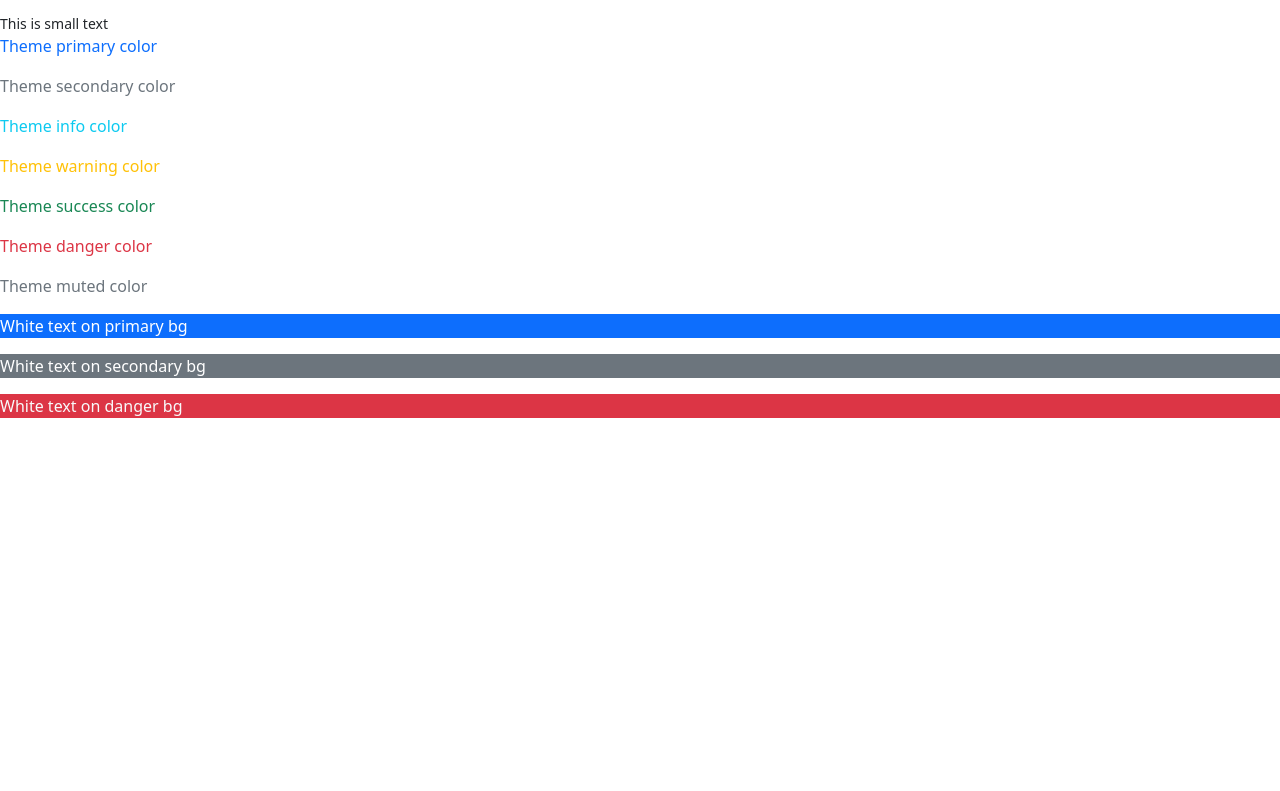
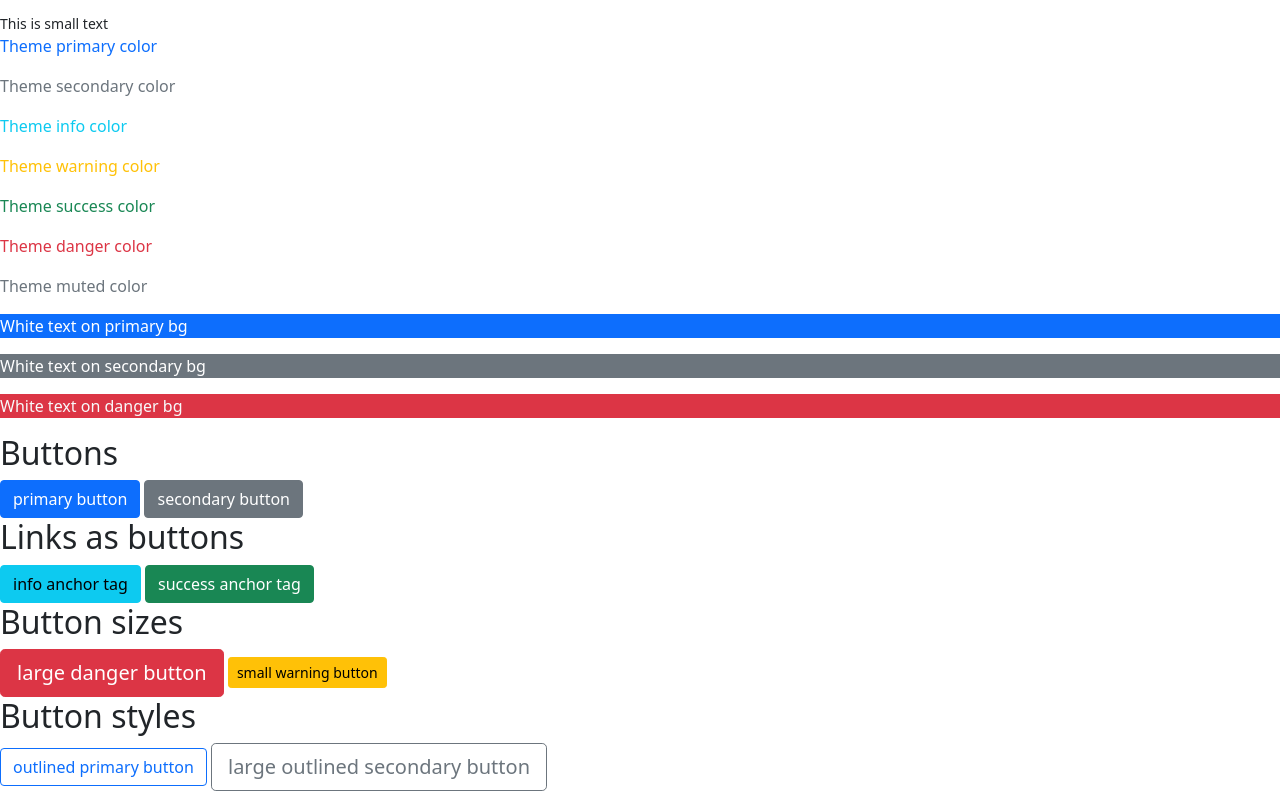
Before and after one commit to crypt096/bootstrap-5-hacker-book, a plain HTML site: page index.html in a window 1280 px wide. Shown: the part 944-1735 px from the top of the page. Before the commit the page ends 1378 px from the top, so only its background shows below. Drawn offline with nearby package versions, Linux system fonts and the light colour scheme.

Commit message:
Buttons.

```diff
--- a/index.html
+++ b/index.html
@@ -51,6 +51,29 @@
     <p class="text-white bg-secondary">White text on secondary bg</p>
     <p class="text-light bg-danger">White text on danger bg</p>
 
+    <!-- Basic buttons -->
+    <h2>Buttons</h2>
+
+    <button class="btn btn-primary">primary button</button>
+    <button class="btn btn-secondary">secondary button</button>
+
+    <!-- Anchor tags as buttons -->
+    <h2>Links as buttons</h2>
+    <a href="#" class="btn btn-info">info anchor tag</a>
+    <a href="#" class="btn btn-success">success anchor tag</a>
+
+    <!-- Button sizes -->
+    <h2>Button sizes</h2>
+
+    <button class="btn btn-lg btn-danger">large danger button</button>
+    <button class="btn btn-sm btn-warning">small warning button</button>
+
+    <!-- Outlined styles -->
+    <h2>Button styles</h2>
+
+    <button class="btn btn-outline-primary">outlined primary button</button>
+    <button class="btn btn-outline-secondary btn-lg">large outlined secondary button</button>
+
     <script src="https://cdn.jsdelivr.net/npm/bootstrap@5.0.2/dist/js/bootstrap.bundle.min.js"
         integrity="sha384-MrcW6ZMFYlzcLA8Nl+NtUVF0sA7MsXsP1UyJoMp4YLEuNSfAP+JcXn/tWtIaxVXM"
         crossorigin="anonymous"></script>
```
